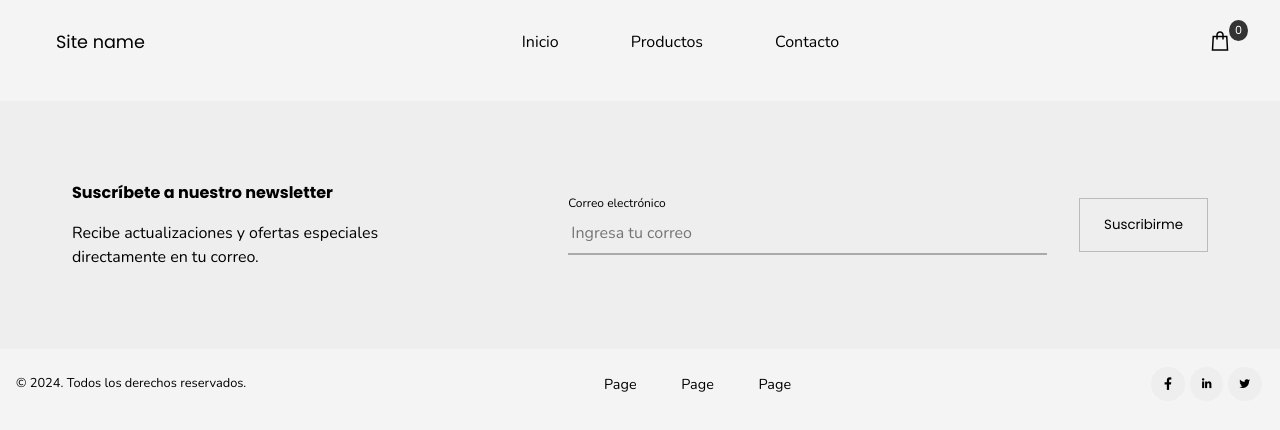
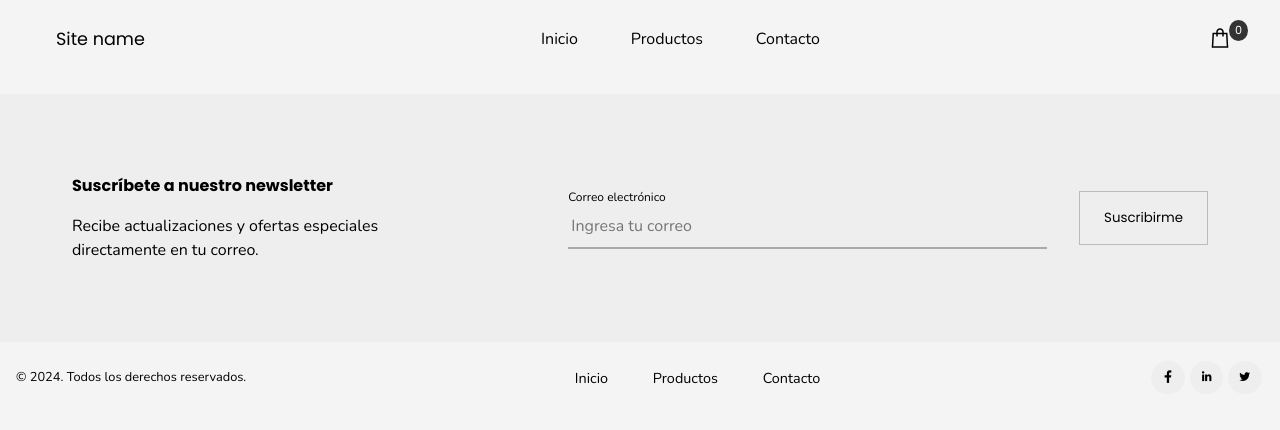
Before and after one commit to Martina-B-Salvatierra/PFI-TiendaWeb, a plain HTML site: page carrito.html in a window 1280 px wide. Drawn offline with nearby package versions, Linux system fonts and the light colour scheme.

Commit message:
Actualiza el contenido de los archivos HTML y main.css

```diff
--- a/carrito.html
+++ b/carrito.html
@@ -67,9 +67,9 @@
 
             <div class="footer-navigation">
                 <ul>
-                    <li><a href="index.html">Page</a></li>
-                    <li><a href="producto.html">Page</a></li>
-                    <li><a href="contacto.html">Page</a></li>
+                    <li><a href="index.html">Inicio</a></li>
+                    <li><a href="producto.html">Productos</a></li>
+                    <li><a href="contacto.html">Contacto</a></li>
                 </ul>
             </div>
 
--- a/css/main.css
+++ b/css/main.css
@@ -41,12 +41,12 @@ nav ul {
     gap: 0.5rem;
 }
 
-nav ul li{
-    padding: 1rem;
-}
 
 nav ul li a {
-    padding: 1rem;
+    padding: 0.8rem 1.4rem;
+    display: block;
+    width: 100%;
+    height: 100%;
 }
 
 .site-name:hover, nav ul li:hover, .nav-buttons button:hover {
```
Also changed, not shown: contacto.html (+3 -3 lines), producto.html (+3 -3 lines).
